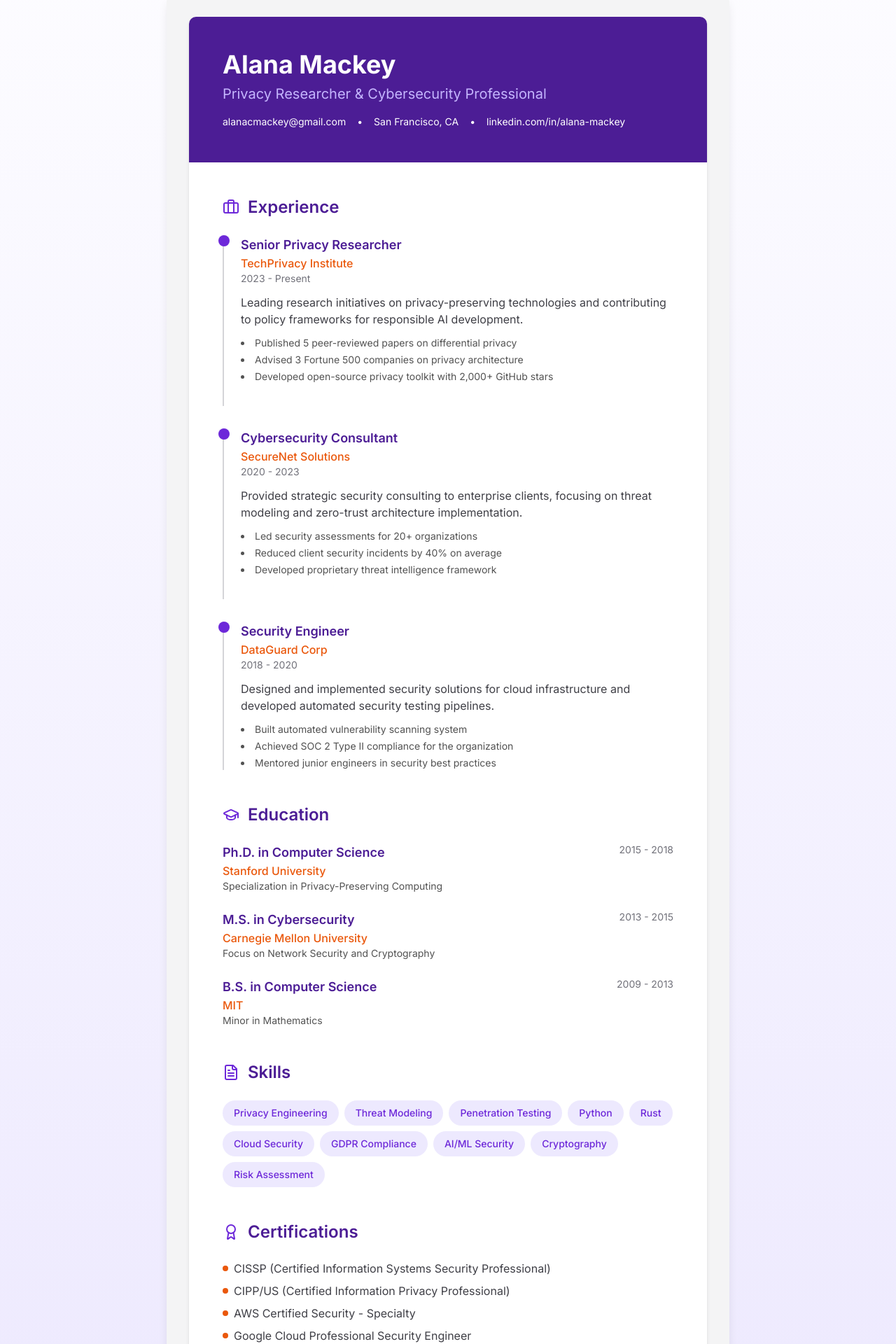
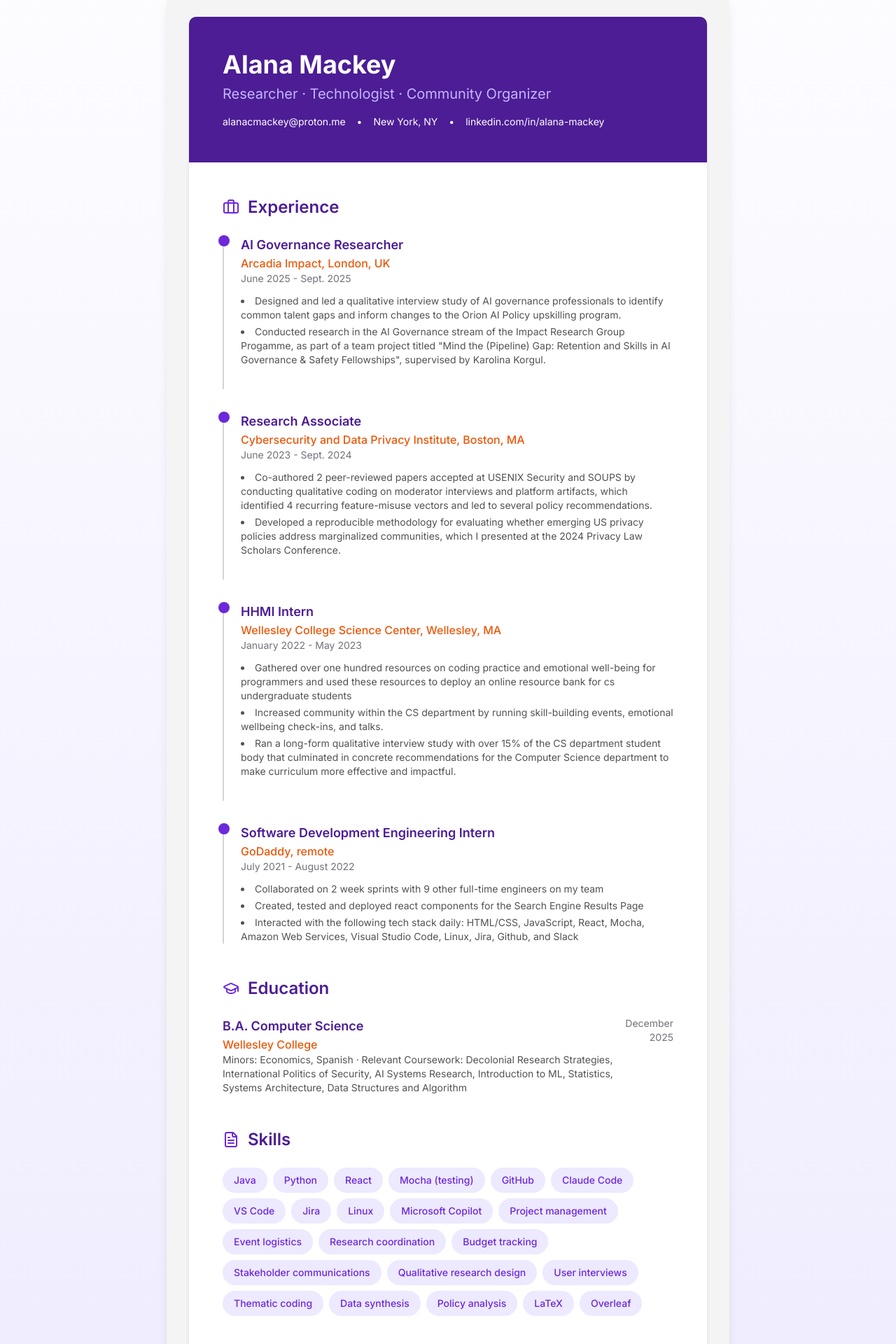
Before and after one commit to alana-m-552/alanacmackey, a Next.js app: page /resume in a window 1280 px wide. Shown: the part 400-2320 px from the top of the page at 70% size. Built offline with nearby package versions, Linux system fonts and the light colour scheme.

Commit message:
adding resume content, research interests

```diff
--- a/app/resume/page.tsx
+++ b/app/resume/page.tsx
@@ -17,7 +17,7 @@ export default function ResumePage() {
           </h1>
           <p className="text-lg text-neutral-700 max-w-[600px] mx-auto animate-fade-in-up animation-delay-150">
             My professional experience, education, and skills in privacy research,
-            cybersecurity, and technology policy.
+            technology policy, and engineering.
           </p>
         </div>
       </section>
--- a/components/hero-section.tsx
+++ b/components/hero-section.tsx
@@ -26,7 +26,7 @@ export function HeroSection() {
             <div className="relative w-[280px] h-[280px] lg:w-[400px] lg:h-[400px]">
               <div className="absolute inset-0 rounded-full bg-gradient-to-br from-primary-300 to-accent-400 animate-pulse" />
               <Image
-                src="/alanacmackey/images/headshot.jpg"
+                src="/images/headshot.jpg"
                 alt="Alana Mackey - Privacy Researcher and Cybersecurity Professional"
                 fill
                 className="rounded-full object-cover border-4 border-white shadow-xl relative z-10"
--- a/components/resume-viewer.tsx
+++ b/components/resume-viewer.tsx
@@ -6,76 +6,88 @@ import { cn } from "@/lib/utils"
 const resumeData = {
   experience: [
     {
-      title: "Senior Privacy Researcher",
-      company: "TechPrivacy Institute",
-      period: "2023 - Present",
-      description: "Leading research initiatives on privacy-preserving technologies and contributing to policy frameworks for responsible AI development.",
+      title: "AI Governance Researcher",
+      company: "Arcadia Impact, London, UK",
+      period: "June 2025 - Sept. 2025",
+      description: "",
       highlights: [
-        "Published 5 peer-reviewed papers on differential privacy",
-        "Advised 3 Fortune 500 companies on privacy architecture",
-        "Developed open-source privacy toolkit with 2,000+ GitHub stars",
+        "Designed and led a qualitative interview study of AI governance professionals to identify common talent gaps and inform changes to the Orion AI Policy upskilling program.",
+        "Conducted research in the AI Governance stream of the Impact Research Group Progamme, as part of a team project titled \"Mind the (Pipeline) Gap: Retention and Skills in AI Governance & Safety Fellowships\", supervised by Karolina Korgul.",
       ],
     },
     {
-      title: "Cybersecurity Consultant",
-      company: "SecureNet Solutions",
-      period: "2020 - 2023",
-      description: "Provided strategic security consulting to enterprise clients, focusing on threat modeling and zero-trust architecture implementation.",
+      title: "Research Associate",
+      company: "Cybersecurity and Data Privacy Institute, Boston, MA",
+      period: "June 2023 - Sept. 2024",
+      description: "",
       highlights: [
-        "Led security assessments for 20+ organizations",
-        "Reduced client security incidents by 40% on average",
-        "Developed proprietary threat intelligence framework",
+        "Co-authored 2 peer-reviewed papers accepted at USENIX Security and SOUPS by conducting qualitative coding on moderator interviews and platform artifacts, which identified 4 recurring feature-misuse vectors and led to several policy recommendations.",
+        "Developed a reproducible methodology for evaluating whether emerging US privacy policies address marginalized communities, which I presented at the 2024 Privacy Law Scholars Conference.",
       ],
     },
     {
-      title: "Security Engineer",
-      company: "DataGuard Corp",
-      period: "2018 - 2020",
-      description: "Designed and implemented security solutions for cloud infrastructure and developed automated security testing pipelines.",
+      title: "HHMI Intern",
+      company: "Wellesley College Science Center, Wellesley, MA",
+      period: "January 2022 - May 2023",
+      description: "",
       highlights: [
-        "Built automated vulnerability scanning system",
-        "Achieved SOC 2 Type II compliance for the organization",
-        "Mentored junior engineers in security best practices",
+        "Gathered over one hundred resources on coding practice and emotional well-being for programmers and used these resources to deploy an online resource bank for cs undergraduate students",
+        "Increased community within the CS department by running skill-building events, emotional wellbeing check-ins, and talks.",
+        "Ran a long-form qualitative interview study with over 15% of the CS department student body that culminated in concrete recommendations for the Computer Science department to make curriculum more effective and impactful.",
+      ],
+    },
+    {
+      title: "Software Development Engineering Intern",
+      company: "GoDaddy, remote",
+      period: "July 2021 - August 2022",
+      description: "",
+      highlights: [
+        "Collaborated on 2 week sprints with 9 other full-time engineers on my team",
+        "Created, tested and deployed react components for the Search Engine Results Page",
+        "Interacted with the following tech stack daily: HTML/CSS, JavaScript, React, Mocha, Amazon Web Services, Visual Studio Code, Linux, Jira, Github, and Slack",
       ],
     },
   ],
   education: [
     {
-      degree: "Ph.D. in Computer Science",
-      institution: "Stanford University",
-      period: "2015 - 2018",
-      focus: "Specialization in Privacy-Preserving Computing",
-    },
-    {
-      degree: "M.S. in Cybersecurity",
-      institution: "Carnegie Mellon University",
-      period: "2013 - 2015",
-      focus: "Focus on Network Security and Cryptography",
-    },
-    {
-      degree: "B.S. in Computer Science",
-      institution: "MIT",
-      period: "2009 - 2013",
-      focus: "Minor in Mathematics",
+      degree: "B.A. Computer Science",
+      institution: "Wellesley College",
+      period: "December 2025",
+      focus: "Minors: Economics, Spanish · Relevant Coursework: Decolonial Research Strategies, International Politics of Security, AI Systems Research, Introduction to ML, Statistics, Systems Architecture, Data Structures and Algorithm",
     },
   ],
   skills: [
-    "Privacy Engineering",
-    "Threat Modeling",
-    "Penetration Testing",
+    "Java",
     "Python",
-    "Rust",
-    "Cloud Security",
-    "GDPR Compliance",
-    "AI/ML Security",
-    "Cryptography",
-    "Risk Assessment",
+    "React",
+    "Mocha (testing)",
+    "GitHub",
+    "Claude Code",
+    "VS Code",
+    "Jira",
+    "Linux",
+    "Microsoft Copilot",
+    "Project management",
+    "Event logistics",
+    "Research coordination",
+    "Budget tracking",
+    "Stakeholder communications",
+    "Qualitative research design",
+    "User interviews",
+    "Thematic coding",
+    "Data synthesis",
+    "Policy analysis",
+    "LaTeX",
+    "Overleaf",
   ],
-  certifications: [
-    "CISSP (Certified Information Systems Security Professional)",
-    "CIPP/US (Certified Information Privacy Professional)",
-    "AWS Certified Security - Specialty",
-    "Google Cloud Professional Security Engineer",
+  awards: [
+    "The IO Foundation Internet Engineering Task Force Fellowship – July 2025",
+    "Computer Science Department Community Leadership Award – May 2025",
+    "Susan Rappaport Knafel '52 Internship – March 2025",
+    "Impact Fellowship – Jan. 2025",
+    "Clare Booth Luce Undergraduate Research Award – Sept. 2022 - May 2024",
+    "Camellia Student Leadership Award – April 2022",
+    "Feminist Futures Fellow @ MIT Media Lab – May 2021",
   ],
 }
 
@@ -120,12 +132,12 @@ export function ResumeViewer() {
           <div className="bg-primary-900 text-white p-8 md:p-12">
             <h2 className="text-3xl md:text-4xl font-bold mb-2">Alana Mackey</h2>
             <p className="text-xl text-primary-300 mb-4">
-              Privacy Researcher & Cybersecurity Professional
+              Researcher · Technologist · Community Organizer
             </p>
             <div className="flex flex-wrap gap-4 text-sm text-primary-200">
-              <span>alanacmackey@gmail.com</span>
+              <span>alanacmackey@proton.me</span>
               <span>•</span>
-              <span>San Francisco, CA</span>
+              <span>New York, NY</span>
               <span>•</span>
               <span>linkedin.com/in/alana-mackey</span>
             </div>
@@ -214,22 +226,22 @@ export function ResumeViewer() {
               </div>
             </section>
 
-            {/* Certifications Section */}
+            {/* Awards & Fellowships Section */}
             <section>
               <div className="flex items-center gap-3 mb-6">
                 <Award size={24} className="text-primary-700" />
                 <h3 className="text-2xl font-semibold text-primary-900">
-                  Certifications
+                  Select Awards & Fellowships
                 </h3>
               </div>
               <ul className="space-y-2">
-                {resumeData.certifications.map((cert, index) => (
+                {resumeData.awards.map((award, index) => (
                   <li
                     key={index}
                     className="flex items-center gap-2 text-neutral-700"
                   >
                     <span className="w-2 h-2 bg-accent-600 rounded-full flex-shrink-0" />
-                    {cert}
+                    {award}
                   </li>
                 ))}
               </ul>
--- a/next.config.mjs
+++ b/next.config.mjs
@@ -1,7 +1,9 @@
 /** @type {import('next').NextConfig} */
+const basePath = process.env.NEXT_PUBLIC_BASE_PATH || (process.env.NODE_ENV === 'production' ? '/alanacmackey' : '')
+
 const nextConfig = {
   output: 'export',
-  basePath: '/alanacmackey',
+  basePath,
   typescript: {
     ignoreBuildErrors: true,
   },
```
Also changed, not shown: 2 other files (tests, documents, lock files or other folders).
